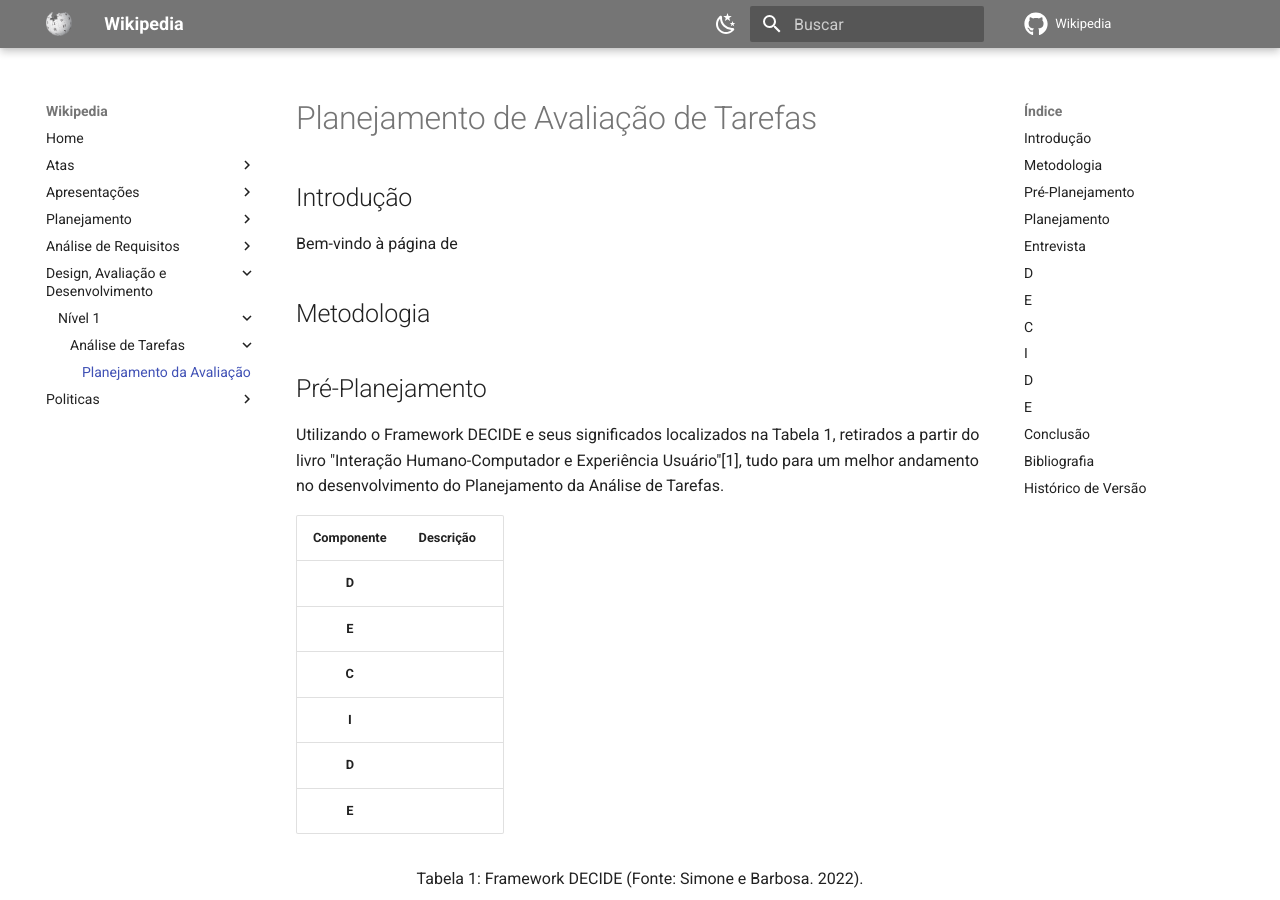
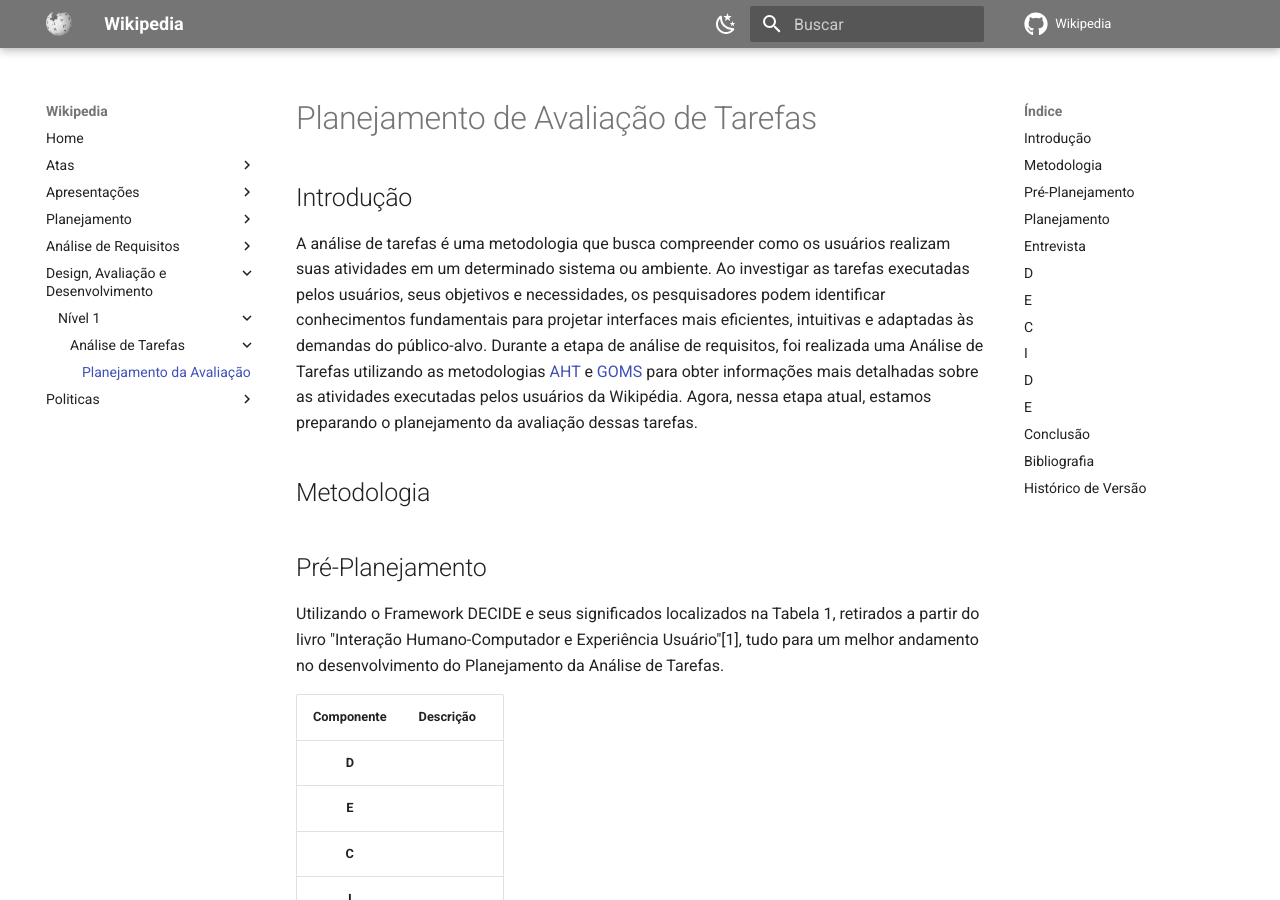
Before and after one commit to Interacao-Humano-Computador/2023.1-Wikipedia, an MkDocs documentation site: the page built from docs/design-avaliacao-desenvolvimento/nivel1/analiseDeTarefas/planejamentoDaAvaliacaoTarefas.md, in a window 1280 px wide and 900 px high. Built offline with MkDocs 1.6.1 and Material for MkDocs 9.7.7, drawn with Linux system fonts in a browser that asks for light colours; comment, search, counter and statistics services are not loaded.

Commit message:
adicionando introdução
Co-authored-by: oo7gabriel <gabrielfsacademico@gmail.com>

```diff
--- a/docs/design-avaliacao-desenvolvimento/nivel1/analiseDeTarefas/planejamentoDaAvaliacaoTarefas.md
+++ b/docs/design-avaliacao-desenvolvimento/nivel1/analiseDeTarefas/planejamentoDaAvaliacaoTarefas.md
@@ -2,7 +2,7 @@
 
 ## Introdução
 
-Bem-vindo à página de
+A análise de tarefas é uma metodologia que busca compreender como os usuários realizam suas atividades em um determinado sistema ou ambiente. Ao investigar as tarefas executadas pelos usuários, seus objetivos e necessidades, os pesquisadores podem identificar conhecimentos fundamentais para projetar interfaces mais eficientes, intuitivas e adaptadas às demandas do público-alvo. Durante a etapa de análise de requisitos, foi realizada uma Análise de Tarefas utilizando as metodologias [AHT](../../../analise-de-requisitos/aht.md) e [GOMS](../../../analise-de-requisitos/goms.md) para obter informações mais detalhadas sobre as atividades executadas pelos usuários da Wikipédia. Agora, nessa etapa atual, estamos preparando o planejamento da avaliação dessas tarefas.
 
 ## Metodologia
 
```
